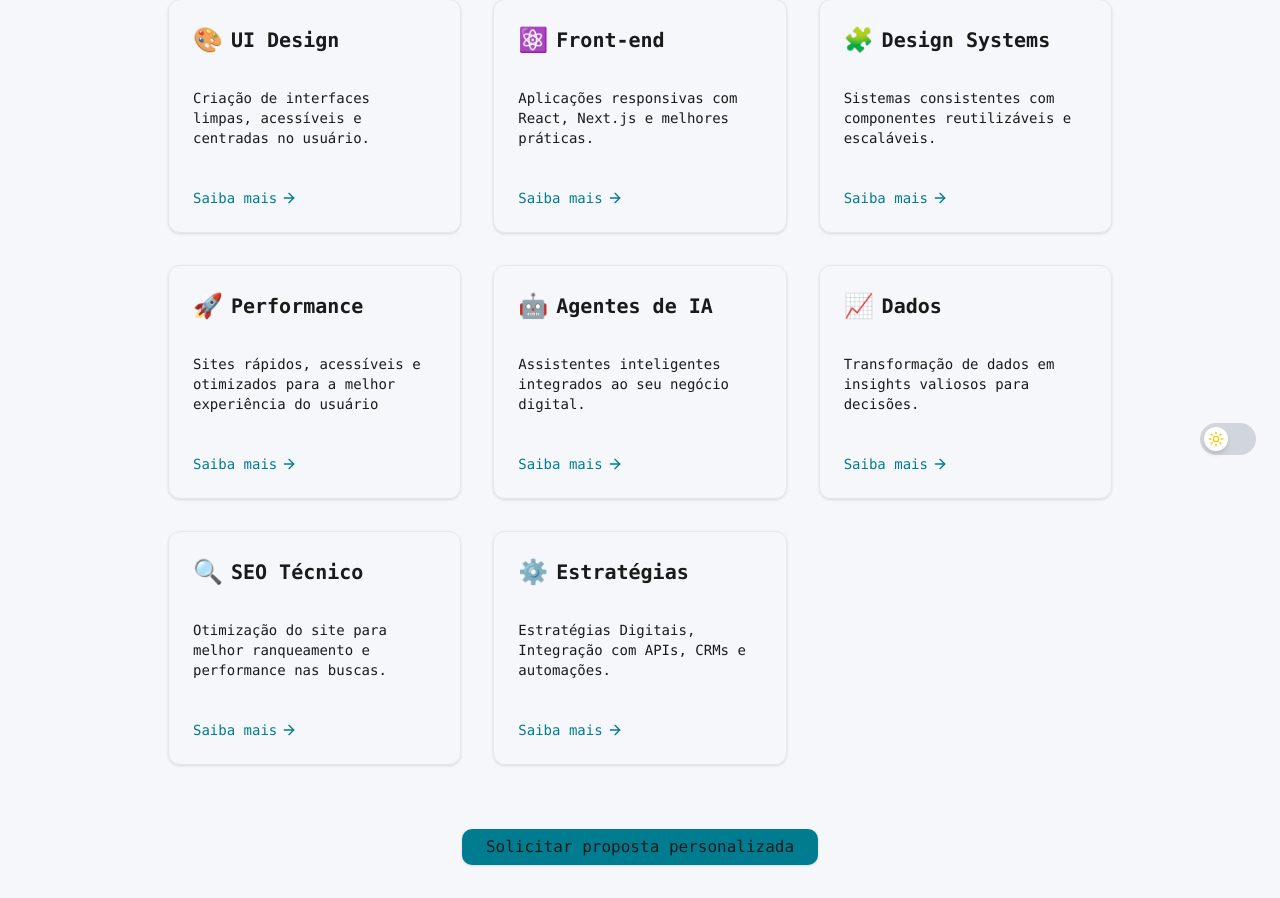
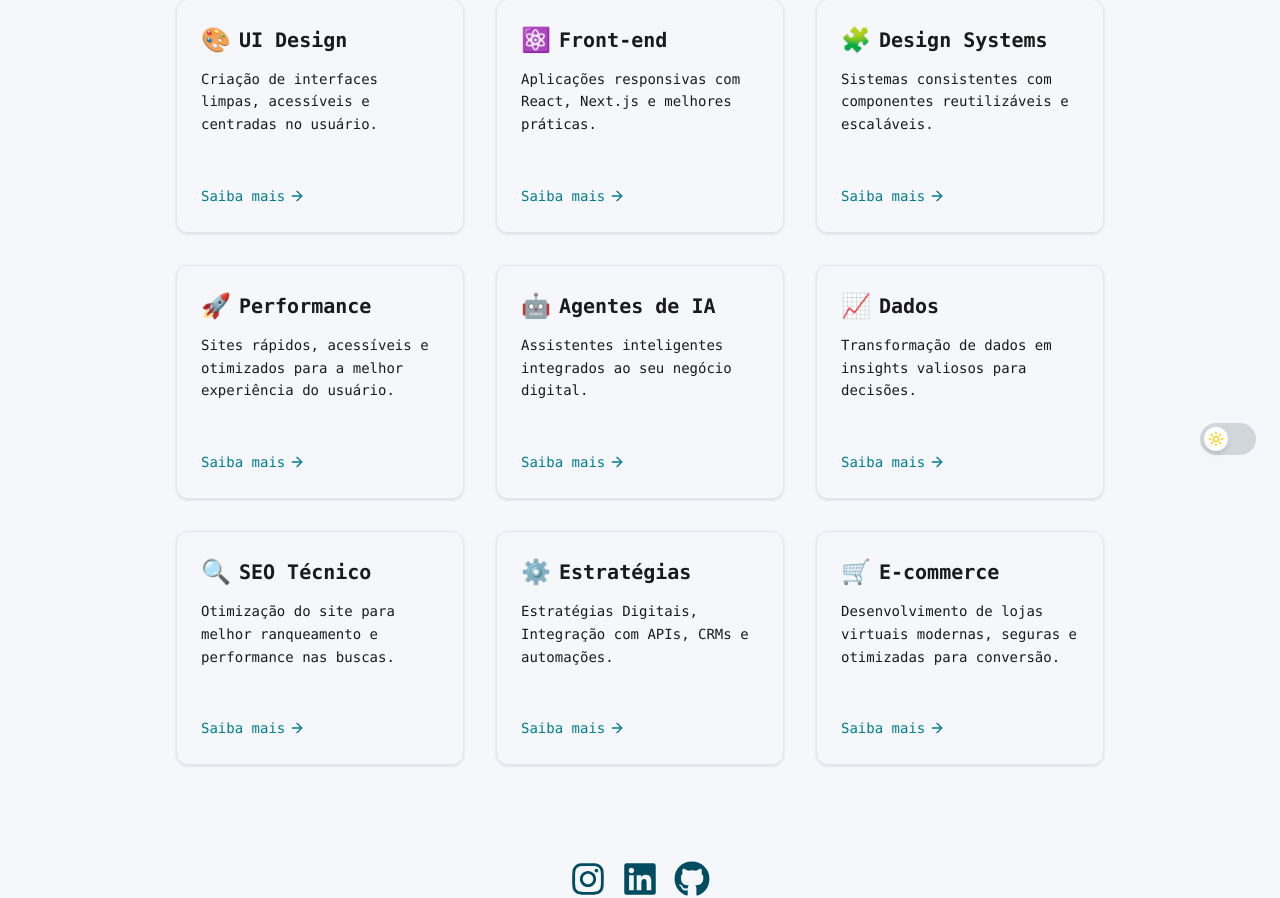
Before and after one commit to reginaldogomes/nextjs-developer-resume, a Next.js app: page /solutions in a window 1280 px wide. Shown: the part 314-1212 px from the top of the page. Built offline with nearby package versions, Linux system fonts and the light colour scheme.

Commit message:
feat: enhance Services component layout and improve description clarity

```diff
--- a/src/components/Services.tsx
+++ b/src/components/Services.tsx
@@ -32,7 +32,7 @@ const services = [
     icon: '🚀',
     title: 'Performance',
     description:
-      'Sites rápidos, acessíveis e otimizados para a melhor experiência do usuário',
+      'Sites rápidos, acessíveis e otimizados para a melhor experiência do usuário.',
     link: '/servicos/performance-acessibilidade',
   },
   {
@@ -61,12 +61,19 @@ const services = [
       'Estratégias Digitais, Integração com APIs, CRMs e automações.',
     link: '/servicos/integracoes-web',
   },
+  {
+    icon: '🛒',
+    title: 'E-commerce',
+    description:
+      'Desenvolvimento de lojas virtuais modernas, seguras e otimizadas para conversão.',
+    link: '/servicos/ecommerce',
+  },
 ]
 
 export default function Services() {
   return (
-    <section className="w-full px-6 bg-background text-foreground">
-      <div className="grid grid-cols-1 sm:grid-cols-2 lg:grid-cols-3 gap-8 mt-12 max-w-6xl mx-auto">
+    <section className="w-full px-4 sm:px-6 lg:px-8 bg-background text-foreground">
+      <div className="max-w-6xl mx-auto grid grid-cols-1 sm:grid-cols-2 lg:grid-cols-3 gap-8">
         {services.map((service, index) => (
           <motion.div
             key={index}
@@ -75,31 +82,28 @@ export default function Services() {
             transition={{ duration: 0.4, delay: index * 0.1 }}
             viewport={{ once: true }}
           >
-            <Card className="p-6 text-left shadow-sm hover:shadow-md border border-border bg-card transition">
-              <h3 className="text-xl font-semibold flex items-center gap-2 mb-2">
-                <span className="text-2xl">{service.icon}</span> {service.title}
+            <Card className="p-6 h-full flex flex-col justify-between border border-border bg-card shadow-sm hover:shadow-md transition">
+              <div>
+                <h3 className="text-xl font-semibold flex items-center gap-2 mb-3">
+                  <span className="text-2xl">{service.icon}</span>
+                  {service.title}
                 </h3>
-              <p className="text-sm text-muted-foreground">
+                <p className="text-sm text-muted-foreground leading-relaxed">
                   {service.description}
                 </p>
+              </div>
+              <div className="mt-6">
                 <Link
                   href={service.link}
-                className="inline-flex items-center gap-1 text-primary text-sm mt-4 hover:underline"
+                  className="inline-flex items-center gap-1 text-primary text-sm font-medium hover:underline transition-colors"
                 >
                   Saiba mais <FiArrowRight className="w-4 h-4" />
                 </Link>
+              </div>
             </Card>
           </motion.div>
         ))}
       </div>
-
-      <div className="flex justify-center mt-16">
-        <Link href="/contact">
-          <Button className="px-6 py-2 text-base font-medium">
-            Solicitar proposta personalizada
-          </Button>
-        </Link>
-      </div>
     </section>
   )
 }
```
Lines whose indentation alone changed are shown as unchanged.
